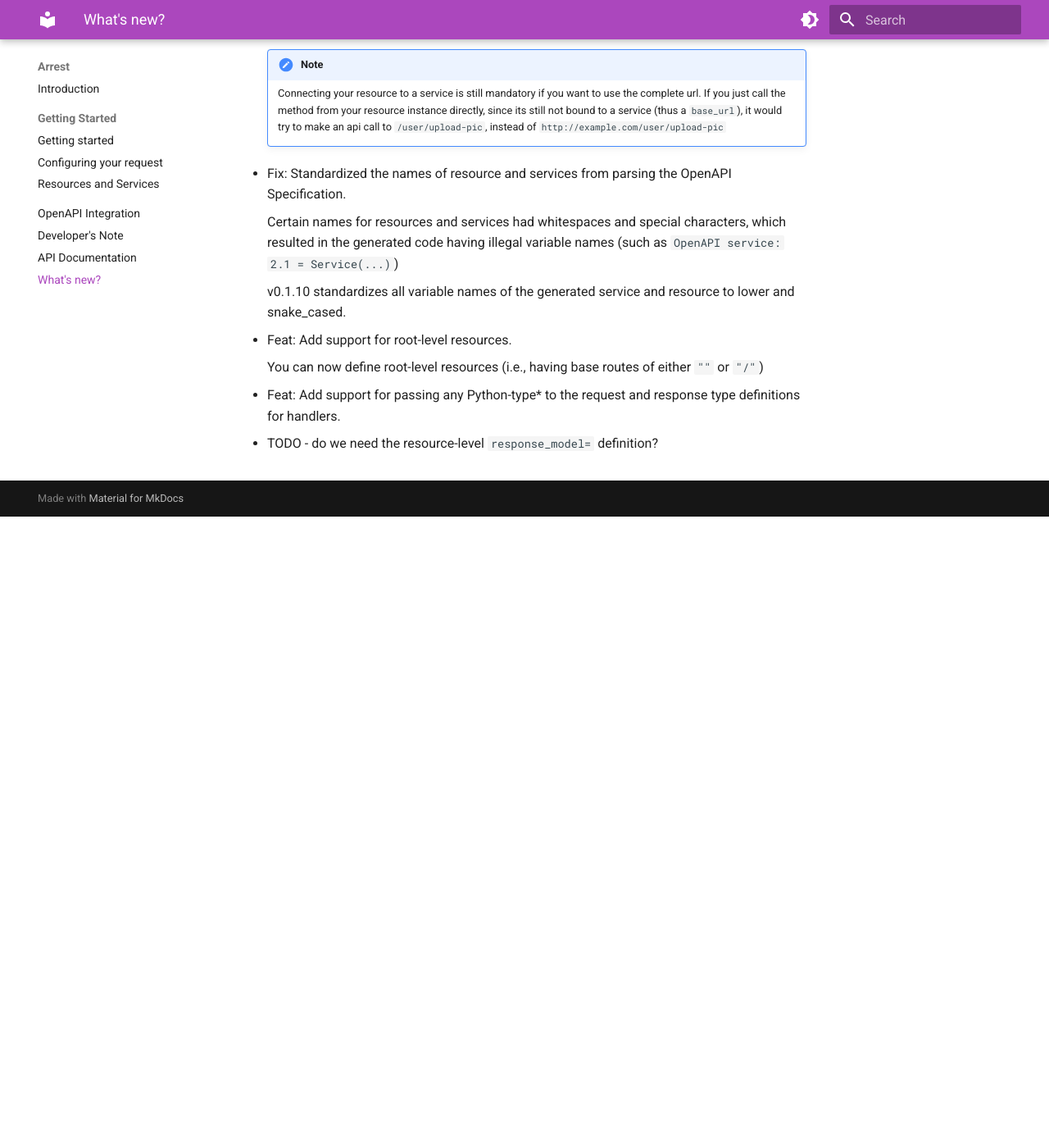
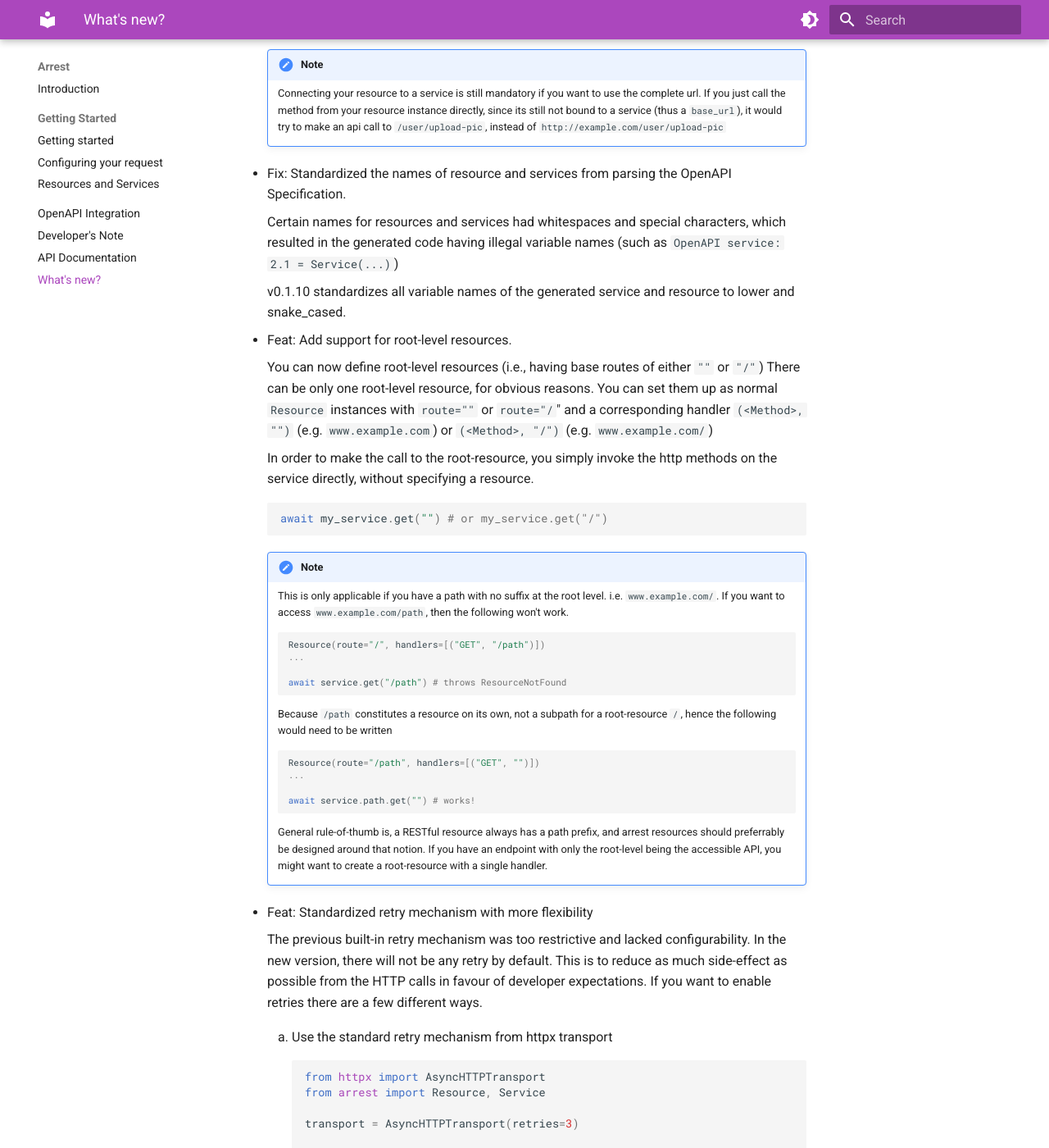
Before and after one commit to s-bose/arrest, an MkDocs documentation site: the page built from docs/whats-new.md, in a window 1280 px wide and 1400 px high, scrolled down 1059 px. Shown: the whole window at 82% size. Built offline with MkDocs 1.6.1 and Material for MkDocs 9.7.7, drawn with Linux system fonts in a browser that asks for light colours; before the commit the page ends 1689 px from its top, so only the background shows below that; some of the changed text lies outside the part shown.

Commit message:
Draft: revamp retry mechanism

````diff
--- a/docs/whats-new.md
+++ b/docs/whats-new.md
@@ -56,7 +56,129 @@
 - Feat: Add support for root-level resources.
 
     You can now define root-level resources (i.e., having base routes of either `""` or `"/"`)
+    There can be only one root-level resource, for obvious reasons.
+    You can set them up as normal `Resource` instances with `route=""` or `route="/`" and a corresponding handler `(<Method>, "")` (e.g. `www.example.com`) or `(<Method>, "/")` (e.g. `www.example.com/`)
+
+    In order to make the call to the root-resource, you simply invoke the http methods on the service directly, without specifying a resource.
+
+    ```python
+    await my_service.get("") # or my_service.get("/")
+    ```
+
+    !!! Note
+        This is only applicable if you have a path with no suffix at the root level. i.e. `www.example.com/`.
+        If you want to access `www.example.com/path`, then the following won't work.
+
+        ```python
+        Resource(route="/", handlers=[("GET", "/path")])
+        ...
+
+        await service.get("/path") # throws ResourceNotFound
+        ```
+
+        Because `/path` constitutes a resource on its own, not a subpath for a root-resource `/`, hence the following would need to be written
+
+        ```python
+        Resource(route="/path", handlers=[("GET", "")])
+        ...
+
+        await service.path.get("") # works!
+        ```
+
+        General rule-of-thumb is, a RESTful resource always has a path prefix, and arrest resources should preferrably be designed around that
+        notion. If you have an endpoint with only the root-level being the accessible API, you might want to create a root-resource with
+        a single handler.
+
+
+- Feat: Standardized retry mechanism with more flexibility
+
+    The previous built-in retry mechanism was too restrictive and lacked configurability. In the new version, there will not be any retry by default.
+    This is to reduce as much side-effect as possible from the HTTP calls in favour of developer expectations. If you want to enable retries there are a few different ways.
+
+    1. Use the standard retry mechanism from httpx transport
+
+        ```python
+
+        from httpx import AsyncHTTPTransport
+        from arrest import Resource, Service
+
+        transport = AsyncHTTPTransport(retries=3)
+
+        my_service = Service(
+            name="myservice",
+            url="http://example.com",
+            resources=[user],
+            transport=transport
+        )
+        ```
+        or, if you are running your own httpx client instance, you can also configure it there.
+
+        ```python
+        my_service = Service(
+            name="myservice",
+            url="http://example.com",
+            resources=[user],
+            client=httpx.AsyncClient(transport=transport)
+        )
+        ```
+
+        This will retry the request in case of `httpx.ConnectError` or `httpx.ConnectTimeout`. [Read more](https://www.python-httpx.org/advanced/transports/)
+
+    2. Use the retry mechanism from arrest
+
+        Arrest provides an additional keyword-argument `retry` either at service-level, or at individual resource-level.
+        It is defaulted to `None`, should you opt for no retries (the default behaviour). However, you can set it to any
+        valid integer resembling the number of times it should retry.
+
+        Arrest uses [tenacity](https://github.com/jd/tenacity) under-the-hood for its internal retry process.
+        It uses [random exponential backoff](https://tenacity.readthedocs.io/en/latest/api.html#tenacity.wait.wait_random_exponential)
+        and in the event of any exception.
+
+        ```python
+        my_service = Service(
+            name="myservice",
+            url="http://example.com",
+            resources=[user],
+            retry=3
+        )
+        ```
+
+    3. Use your own retry mechanism
+
+        If you want more fine-grained control over your retries, you can disable the in-built retry (`retry=None`), or keep it unset (default None)
+        and write your own decorator that wraps around your anciliary function that calls the arrest service under the decorator.
+        Here is an example using another popular library [backoff](https://github.com/litl/backoff)
+
+        ```python
+        import backoff
+        from arrest.exceptions import ArrestHTTPException
+
+        @backoff.on_exception(
+            backoff.expo,
+            (
+                ArrestHTTPException,
+                Exception
+            ),
+            max_retries=5,
+            jitter=backoff.full_jitter
+        )
+        async def fn_caller():
+            return await my_service.foo.get("/bar")
+        ```
+
+        !!! Note
+            When calling the arrest service, do remember that the original httpx exceptions are rethrown as `ArrestHTTPException`
+            with the appropriate information. These include the following:
+
+            - `httpx.HTTPStatusError` - for capturing HTTP non-200 error codes, rethrown as `ArrestHTTPException` with the
+                same status code and message
+            -  `httpx.TimeoutException` - for capturing any request timeout, rethrown as `ArrestHTTPException` with the
+                status code 408 (Request Timeout)
+            - `httpx.RequestError` - any other error during making the request, rethrown as `ArrestHTTPException` with the
+            status code 500 (Internal Server Error)
+
+            Any other exception will be thrown as-is.
+
 
 - Feat: Add support for passing any Python-type* to the request and response type definitions for handlers.
-
-- TODO - do we need the resource-level `response_model=` definition?
+    * Needs more clarification as to which types are allowed
--- a/pyproject.toml
+++ b/pyproject.toml
@@ -23,16 +23,17 @@
 arrest = "arrest.__main__:main"
 
 [tool.poetry.dependencies]
-pydantic = ">=1.10.15, <3.0.0"
+pydantic = "2.5.2"
 python = "^3.10"
 httpx = "^0.24.1"
 orjson = "^3.9.10"
 pyyaml = "^6.0.1"
-backoff = "^2.2.1"
 jinja2 = { version = "^3.1.3", optional = true }
 argcomplete = "^3.2.2"
 datamodel-code-generator = { version = "^0.25.2", optional = true }
 mypy = "^1.9.0"
+tenacity = "^8.5.0"
+backoff = "^2.2.1"
 
 [tool.poetry.extras]
 openapi = ["jinja2", "datamodel-code-generator"]
````
Also changed, not shown: profiler.py (added, +26 -0 lines), 4 other files.
